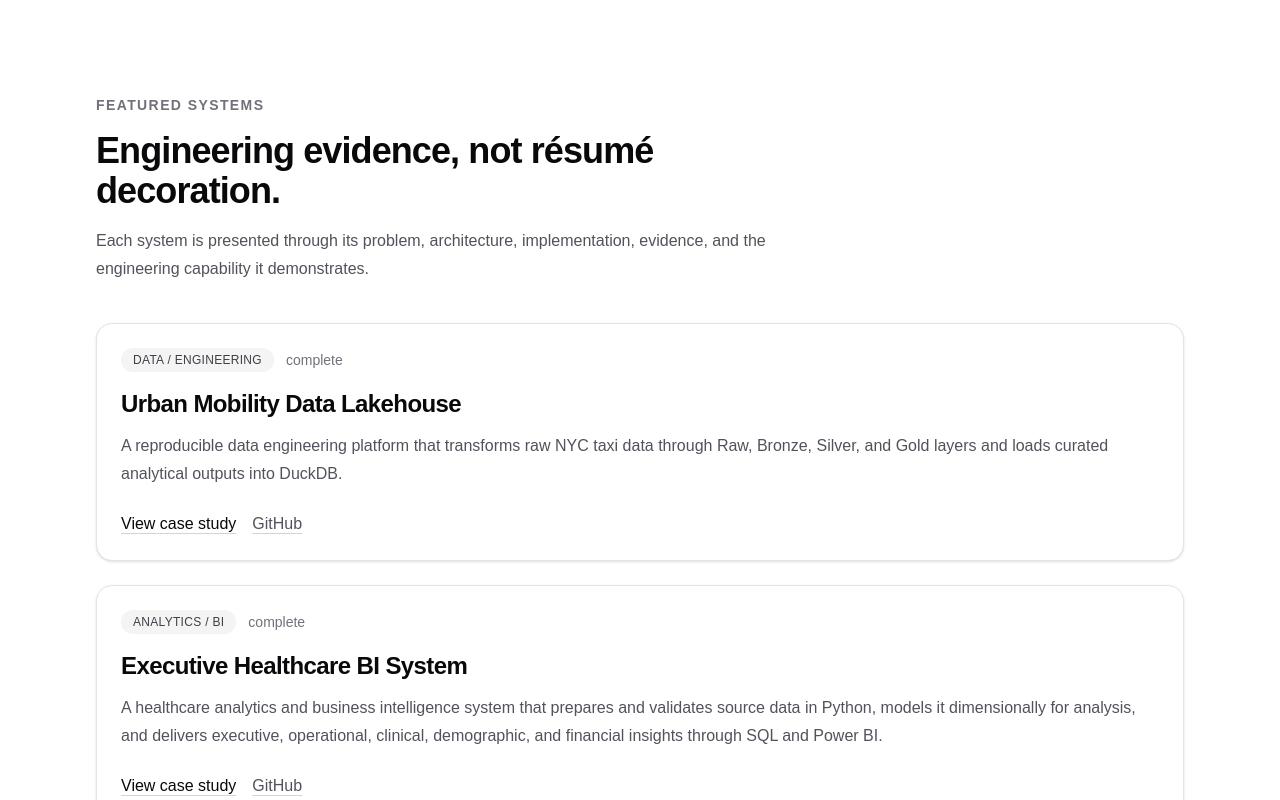
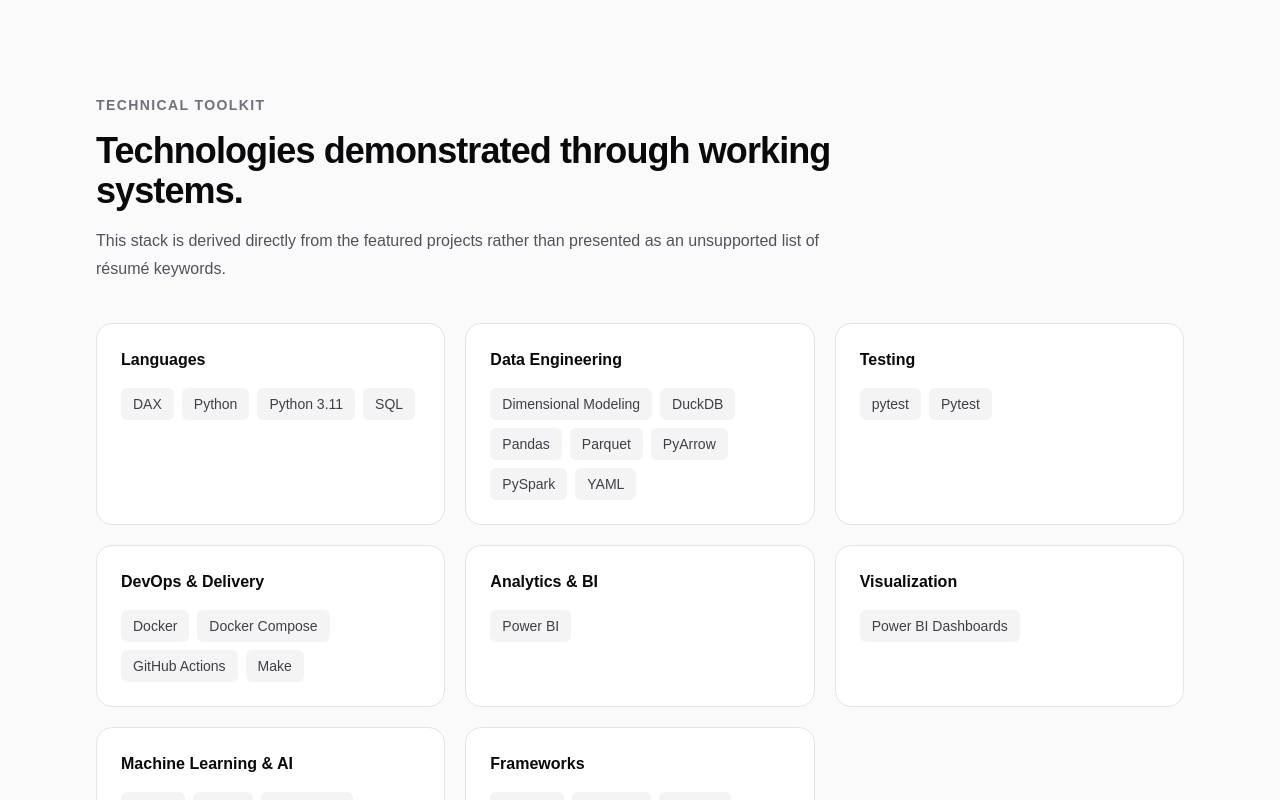
Before and after one commit to dmortalla/developer-portfolio-platform, a Next.js app: page / in a window 1280 px wide. Shown: the part 1260-2060 px from the top of the page. Built offline with nearby package versions, Linux system fonts and the light colour scheme.

Commit message:
feat: add evidence-backed technology toolkit

```diff
--- a/app/page.tsx
+++ b/app/page.tsx
@@ -1,8 +1,11 @@
 import { ProjectCard } from "@/components/projects/project-card";
+import { TechnologyToolkit } from "@/components/projects/technology-toolkit";
 import { getFeaturedProjects } from "@/lib/projects/registry";
+import { buildPortfolioTechnologyGroups } from "@/lib/projects/summarize";
 
 export default function Home() {
   const featuredProjects = getFeaturedProjects();
+  const technologyGroups = buildPortfolioTechnologyGroups(featuredProjects);
 
   return (
     <main>
@@ -106,6 +109,8 @@
         </div>
       </section>
 
+      <TechnologyToolkit groups={technologyGroups} />
+
       <section
         id="featured-systems"
         className="mx-auto max-w-6xl px-6 py-20 sm:px-8 lg:py-24"
--- a/components/projects/project-card.tsx
+++ b/components/projects/project-card.tsx
@@ -2,33 +2,65 @@
 
 import type { PortfolioProject } from "@/lib/projects/schema";
 
-type ProjectCardProps = {
-  project: PortfolioProject;
-};
+function formatLabel(value: string): string {
+  return value
+    .split("-")
+    .map((word) => word.charAt(0).toUpperCase() + word.slice(1))
+    .join(" ");
+}
 
-export function ProjectCard({ project }: ProjectCardProps) {
+export function ProjectCard({ project }: { project: PortfolioProject }) {
+  const technologies = project.technologies
+    .flatMap((group) => group.items)
+    .slice(0, 6);
+
   return (
-    <article className="rounded-2xl border border-zinc-200 bg-white p-6 shadow-sm transition-shadow hover:shadow-md">
-      <div className="mb-4 flex flex-wrap items-center gap-3">
-        <span className="rounded-full bg-zinc-100 px-3 py-1 text-xs font-medium tracking-wide text-zinc-700 uppercase">
-          {project.positioning.primaryDiscipline.replaceAll("-", " / ")}
+    <article className="group rounded-2xl border border-zinc-200 bg-white p-6 shadow-sm transition duration-200 hover:-translate-y-0.5 hover:border-zinc-300 hover:shadow-md sm:p-8">
+      <div className="flex flex-col gap-6">
+        <div className="flex flex-wrap items-center gap-3 text-xs font-semibold tracking-wide uppercase">
+          <span className="rounded-full bg-zinc-950 px-3 py-1.5 text-white">
+            {formatLabel(project.positioning.primaryDiscipline)}
           </span>
 
-        <span className="text-sm text-zinc-500">{project.status}</span>
+          {project.featured.narrativeStage ? (
+            <span className="text-zinc-600">
+              {formatLabel(project.featured.narrativeStage)}
+            </span>
+          ) : null}
         </div>
 
-      <h3 className="text-2xl font-semibold tracking-tight text-zinc-950">
+        <div>
+          <h3 className="text-2xl font-semibold tracking-tight text-zinc-950 sm:text-3xl">
             {project.title}
           </h3>
 
-      <p className="mt-3 text-base leading-7 text-zinc-600">
+          <p className="mt-3 text-base font-medium text-zinc-700">
+            {project.positioning.tagline}
+          </p>
+
+          <p className="mt-4 max-w-3xl leading-7 text-zinc-600">
             {project.positioning.summary}
           </p>
+        </div>
 
-      <div className="mt-6 flex flex-wrap gap-4">
+        <ul
+          aria-label={`${project.title} technologies`}
+          className="flex flex-wrap gap-2"
+        >
+          {technologies.map((technology) => (
+            <li
+              key={technology}
+              className="rounded-md border border-zinc-200 bg-zinc-50 px-3 py-1.5 text-xs font-medium text-zinc-700"
+            >
+              {technology}
+            </li>
+          ))}
+        </ul>
+
+        <div className="flex flex-wrap items-center gap-5 border-t border-zinc-100 pt-5 text-sm">
           <Link
             href={`/projects/${project.slug}`}
-          className="font-medium text-zinc-950 underline decoration-zinc-300 underline-offset-4 transition hover:decoration-zinc-950"
+            className="font-semibold text-zinc-950 underline decoration-zinc-300 underline-offset-4 transition group-hover:decoration-zinc-950 focus-visible:outline-2 focus-visible:outline-offset-4 focus-visible:outline-zinc-950"
           >
             View case study
           </Link>
@@ -37,10 +69,11 @@
             href={project.repository.githubUrl}
             target="_blank"
             rel="noopener noreferrer"
-          className="font-medium text-zinc-600 underline decoration-zinc-300 underline-offset-4 transition hover:text-zinc-950 hover:decoration-zinc-950"
+            className="font-medium text-zinc-600 transition hover:text-zinc-950 focus-visible:outline-2 focus-visible:outline-offset-4 focus-visible:outline-zinc-950"
           >
-          GitHub
+            View repository
           </a>
+        </div>
       </div>
     </article>
   );
--- /dev/null
+++ b/components/projects/technology-toolkit.tsx
@@ -0,0 +1,73 @@
+import type { PortfolioTechnologyGroup } from "@/lib/projects/summarize";
+
+function formatLabel(value: string): string {
+  const labels: Record<string, string> = {
+    language: "Languages",
+    framework: "Frameworks",
+    data: "Data Engineering",
+    analytics: "Analytics & BI",
+    "ml-ai": "Machine Learning & AI",
+    cloud: "Cloud",
+    devops: "DevOps & Delivery",
+    testing: "Testing",
+    observability: "Observability",
+    visualization: "Visualization",
+    other: "Other",
+  };
+
+  return labels[value] ?? value;
+}
+
+export function TechnologyToolkit({
+  groups,
+}: {
+  groups: readonly PortfolioTechnologyGroup[];
+}) {
+  return (
+    <section
+      id="skills"
+      className="scroll-mt-24 border-b border-zinc-200 bg-zinc-50"
+    >
+      <div className="mx-auto max-w-6xl px-6 py-20 sm:px-8 lg:py-24">
+        <div className="max-w-3xl">
+          <p className="text-sm font-semibold tracking-widest text-zinc-500 uppercase">
+            Technical toolkit
+          </p>
+
+          <h2 className="mt-4 text-3xl font-semibold tracking-tight text-zinc-950 sm:text-4xl">
+            Technologies demonstrated through working systems.
+          </h2>
+
+          <p className="mt-4 leading-7 text-zinc-600">
+            This stack is derived directly from the featured projects rather
+            than presented as an unsupported list of résumé keywords.
+          </p>
+        </div>
+
+        <div className="mt-10 grid gap-5 sm:grid-cols-2 lg:grid-cols-3">
+          {groups.map((group) => (
+            <article
+              key={group.category}
+              className="rounded-2xl border border-zinc-200 bg-white p-6"
+            >
+              <h3 className="font-semibold text-zinc-950">
+                {formatLabel(group.category)}
+              </h3>
+
+              <ul className="mt-4 flex flex-wrap gap-2">
+                {group.items.map((item) => (
+                  <li
+                    key={item}
+                    className="rounded-md bg-zinc-100 px-3 py-1.5 text-sm font-medium text-zinc-700"
+                  >
+                    {item}
+                  </li>
+                ))}
+              </ul>
+            </article>
+          ))}
+        </div>
+      </div>
+    </section>
+  );
+}
--- a/components/site/site-header.tsx
+++ b/components/site/site-header.tsx
@@ -2,6 +2,7 @@
 
 const navigation = [
   { href: "/#about", label: "About" },
+  { href: "/#skills", label: "Skills" },
   { href: "/#featured-systems", label: "Projects" },
 ];
 
--- /dev/null
+++ b/lib/projects/summarize.ts
@@ -0,0 +1,31 @@
+import type { PortfolioProject } from "@/lib/projects/schema";
+
+export type PortfolioTechnologyGroup = {
+  category: string;
+  items: string[];
+};
+
+export function buildPortfolioTechnologyGroups(
+  projects: readonly PortfolioProject[],
+): PortfolioTechnologyGroup[] {
+  const technologies = new Map<string, Set<string>>();
+
+  for (const project of projects) {
+    for (const group of project.technologies) {
+      const existing = technologies.get(group.category) ?? new Set<string>();
+
+      for (const item of group.items) {
+        existing.add(item);
+      }
+
+      technologies.set(group.category, existing);
+    }
+  }
+
+  return Array.from(technologies.entries()).map(([category, items]) => ({
+    category,
+    items: Array.from(items).toSorted((first, second) =>
+      first.localeCompare(second),
+    ),
+  }));
+}
```
Also changed, not shown: 2 other files (tests, documents, lock files or other folders). Lines whose indentation alone changed are shown as unchanged.
